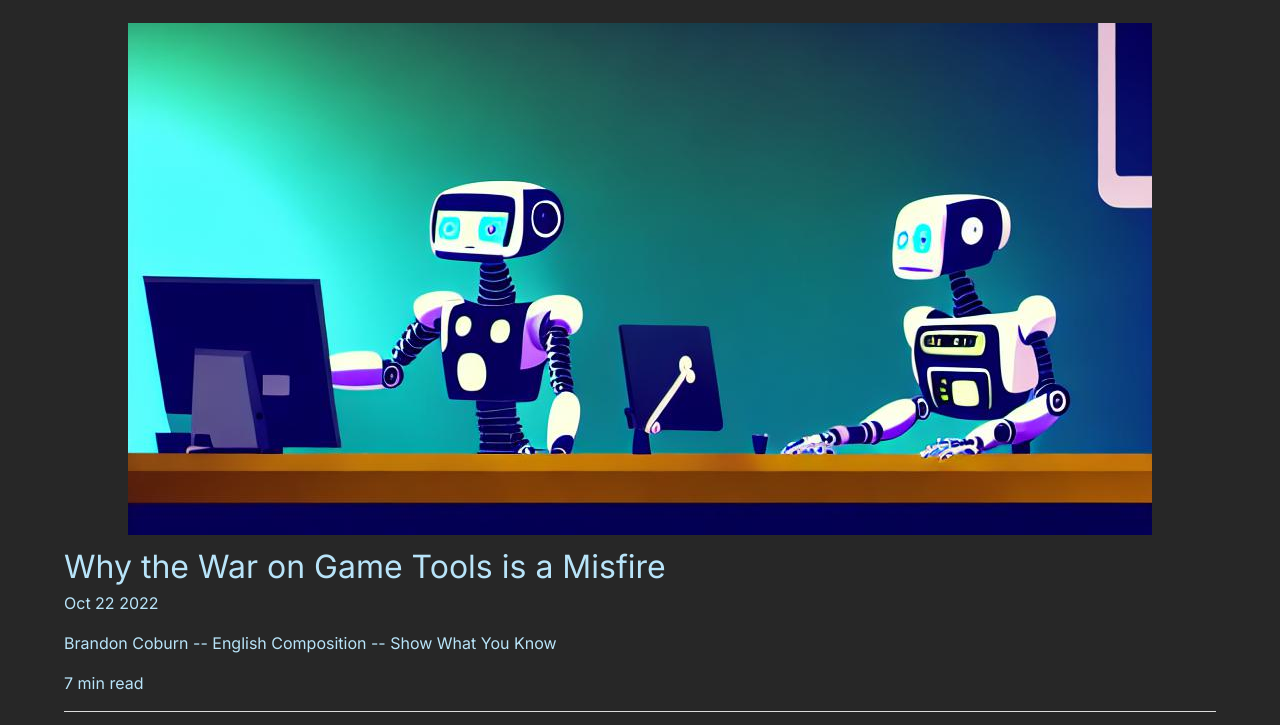
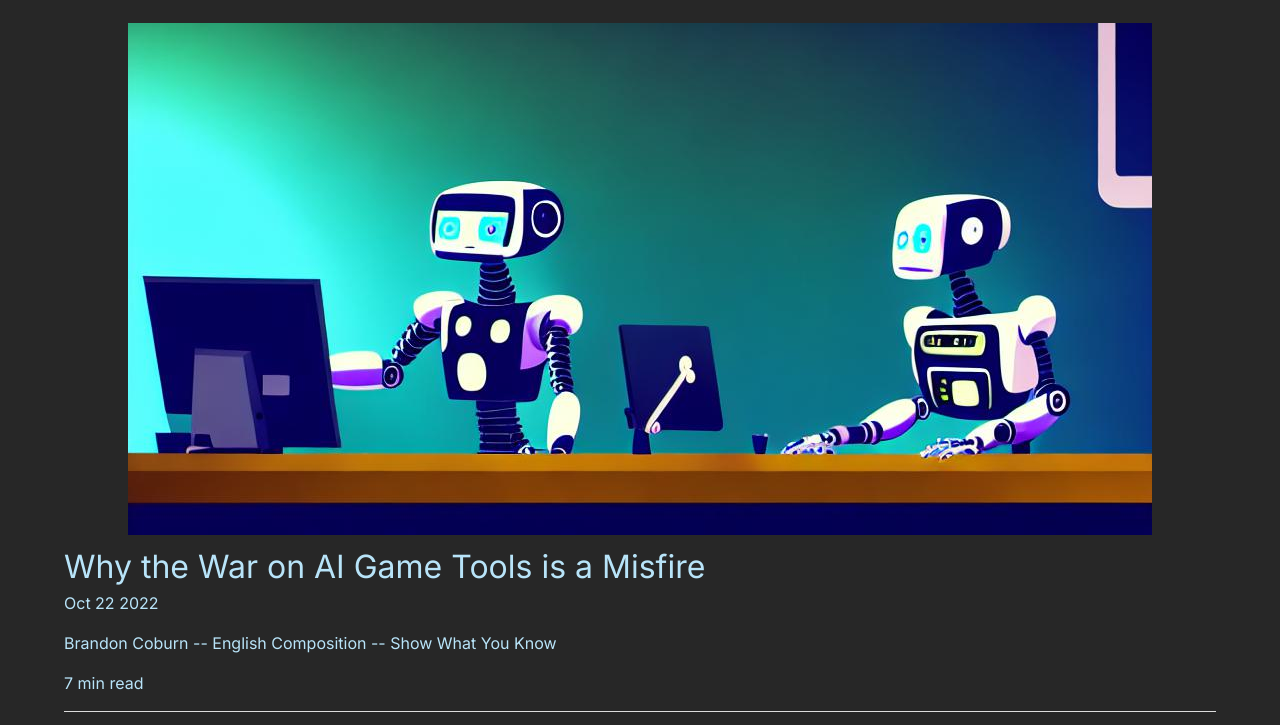
Before and after one commit to oAnubis/anubisdev.tech, an Astro site: page /blog/why-the-war-on-game-tools-is-a-misfire in a window 1280 px wide. Shown: the part 64-789 px from the top of the page. Built offline with nearby package versions, Linux system fonts and the light colour scheme; Astro itself is replaced by a stand-in of ours.

Commit message:
Title Change

```diff
--- a/src/pages/blog/why-the-war-on-game-tools-is-a-misfire.md
+++ b/src/pages/blog/why-the-war-on-game-tools-is-a-misfire.md
@@ -1,6 +1,6 @@
 ---
 layout: "../../layouts/post-school.astro"
-title: "Why the War on Game Tools is a Misfire"
+title: "Why the War on AI Game Tools is a Misfire"
 description: "A look into why AI content tools are great for the game industry, and why common fears may be misguided."
 shortdesc: "Why AI tools are great"
 pubDate: "Oct 22 2022"
```
